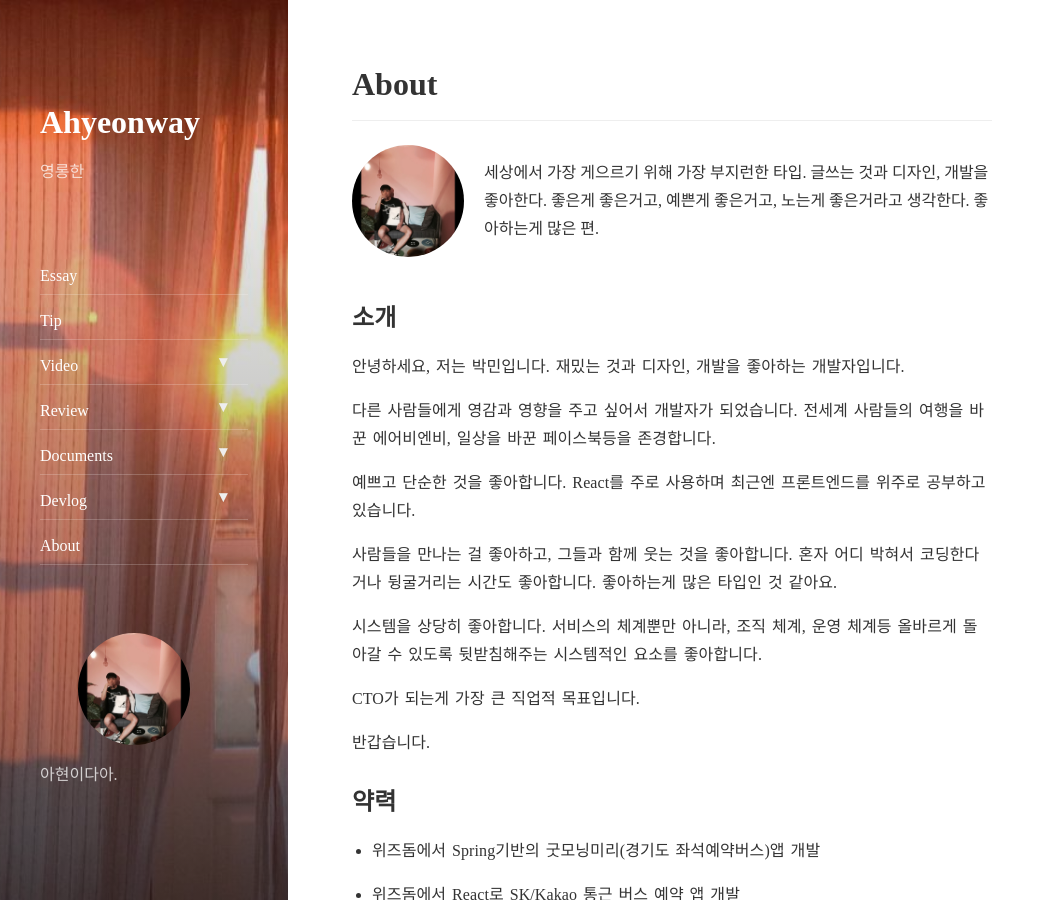
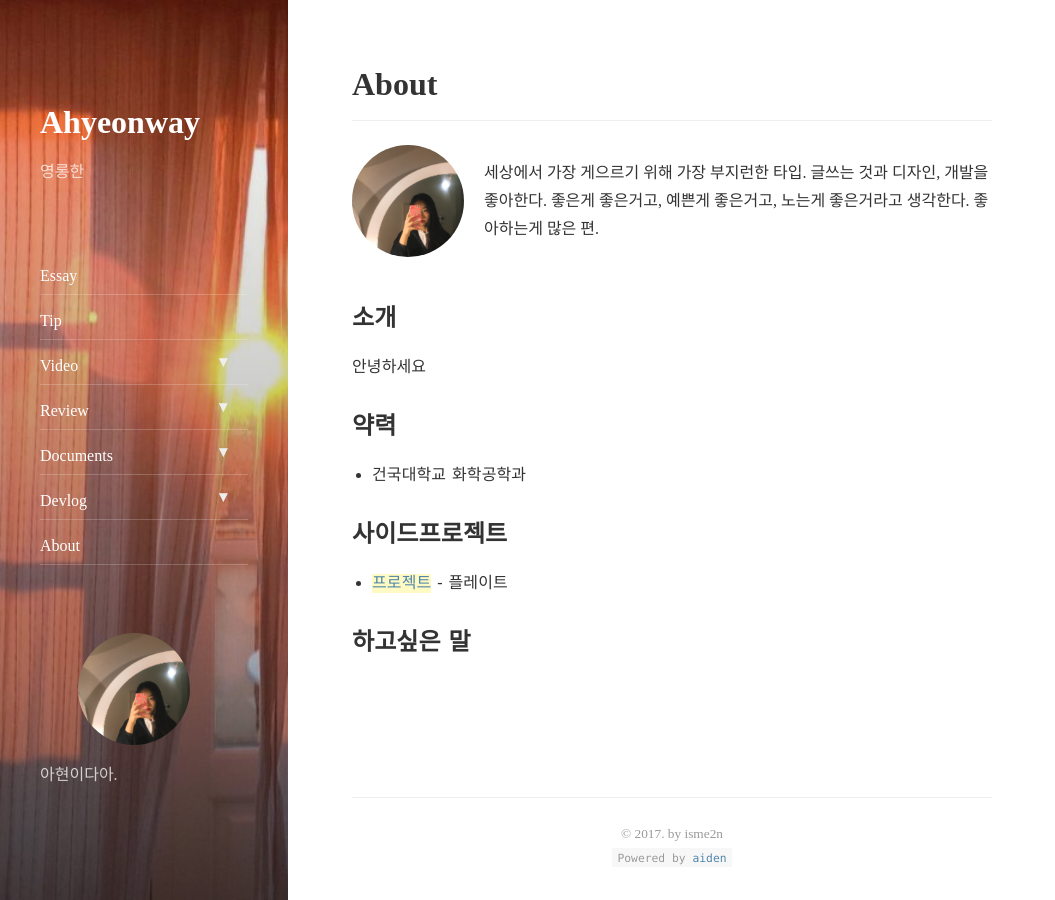
Before and after one commit to ahyeonhub/ahyeonway.github.io, a Jekyll site: the page built from about.md, in a window 1280 px wide and 900 px high. Shown: the whole window, without its empty margins (0-1055 px from the left). Built offline with Jekyll 4.4.1, drawn with Linux system fonts in a browser that asks for light colours; nearby versions of some CDN libraries; some of the changed text lies outside the part shown.

Commit message:
add profile img

```diff
--- a/about.md
+++ b/about.md
@@ -7,58 +7,17 @@ order: 10
 
 ## 소개
 
-안녕하세요, 저는 박민입니다. 재밌는 것과 디자인, 개발을 좋아하는 개발자입니다.
+안녕하세요
 
-다른 사람들에게 영감과 영향을 주고 싶어서 개발자가 되었습니다. 전세계 사람들의 여행을 바꾼 에어비엔비, 일상을 바꾼 페이스북등을 존경합니다.
-
-예쁘고 단순한 것을 좋아합니다. React를 주로 사용하며 최근엔 프론트엔드를 위주로 공부하고 있습니다.
-
-사람들을 만나는 걸 좋아하고, 그들과 함께 웃는 것을 좋아합니다. 혼자 어디 박혀서 코딩한다거나 뒹굴거리는 시간도 좋아합니다. 좋아하는게 많은 타입인 것 같아요.
-
-시스템을 상당히 좋아합니다. 서비스의 체계뿐만 아니라, 조직 체계, 운영 체계등 올바르게 돌아갈 수 있도록 뒷받침해주는 시스템적인 요소를 좋아합니다.
-
-CTO가 되는게 가장 큰 직업적 목표입니다.
-
-반갑습니다.
 
 ## 약력
 
-- 위즈돔에서 Spring기반의 굿모닝미리(경기도 좌석예약버스)앱 개발
+- 건국대학교 화학공학과
 
-- 위즈돔에서 React로 SK/Kakao 통근 버스 예약 앱 개발
-
-- 이해라이프스타일에서 ReactNative로 홈퍼니싱 하이브리드 앱 개발
-
-- 숭실대학교 IT대학 컴퓨터학부 전공
-
-- 숭실대학교 IT대학 학생회장
-
-- 계남초/계남중/계남고 졸업
-
-- 경기도 부천 출생
 
 ## 사이드프로젝트
 
-- [react-redux-material-meteor](https://github.com/isme2n/react-redux-material-meteor) - 보일러 플레이트
+- [프로젝트](https://github.com/ahyeonway) - 플레이트
 
-- [48Wedding](http://48wedding.com) - 웨딩카드 만들기 서비스
-
-- [secretary](https://chrome.google.com/webstore/detail/secretary/bijcgcgbhmeemlnidoigdcnokggknikb?hl=ko) - 기사요약 크롬 확장서비스
-
-- [이미지필터](https://github.com/isme2n/react-image-filter-app) - 캔버스 이미지 필터를 공부하며 만든 샘플 앱
-
-- [유튜브 함께보기](https://youtu.be/7IFEO9D6G4Y) - 유튜브 동영상을 다른사람들과 함께 보며 대화를 나누는 앱
-
-## 발표
-
-- [GDG Summer Party 테크니컬 세션 - 자바스크립트 제대로 알기](https://www.slideshare.net/MinPark48/ss-79004233)
-
-## 강의
-
-- [React로 라이브 컴파일러 만들기](https://www.youtube.com/playlist?list=PLBrx45N7b6tkdisu8ZhKs02tEf5wDuk2W)
 
 ## 하고싶은 말
-
-다양한 사이드 프로젝트 제안, 친구 제안, 번개 제안 등등 해주시면 좋아합니다.
-
-행복하세요 오늘도.
```
Also changed, not shown: assets/img/me.jpeg.
